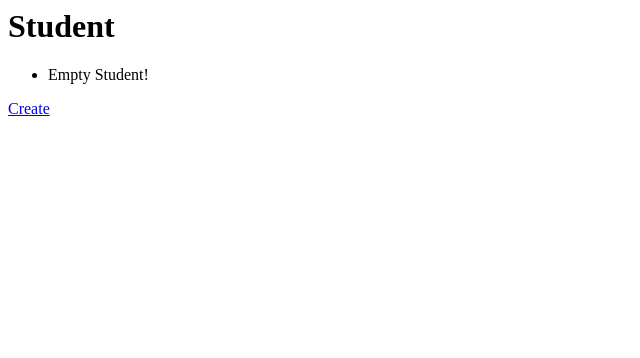
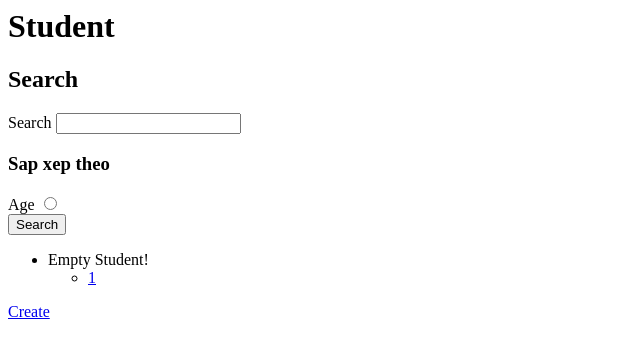
Before and after one commit to quocnv2/final-project, a Django app: page /student/ in a window 1280 px wide. Shown: the top 358 px of the page, without its empty margins (0-640 px from the left). Run offline with Django 4.2, Linux system fonts and the light colour scheme; data that the repository does not hold is empty.

Commit message:
update search

```diff
--- a/crud/templates/student.html
+++ b/crud/templates/student.html
@@ -1,5 +1,21 @@
 <h1>Student</h1>
 
+<h2>Search</h2>
+<form action="" method="get">
+    <div>
+        <label for="">Search</label>
+        <input type="text" name="search" value="{{ search|default:"" }}">
+    </div>
+    <div>
+        <h3>Sap xep theo</h3>
+        <label for="age_order_by">
+            Age
+            <input id="age_order_by" type="radio" value="age" name="order_by">
+        </label>
+
+    </div>
+    <button>Search</button>
+</form>
 <ul>
     {% for student in student_list  %}
     <li>
@@ -12,5 +28,17 @@
     {% empty %}
     <li>Empty Student!</li>
     {% endfor %}
+    <ul>
+        {% for page_num in page_object.paginator.page_range %}
+            <li>
+                <a href="{% url "show_list_student" %}?page={{ page_num }}">{{ page_num }}</a>
+            </li>
+        {% endfor %}
+        {% if page_object.has_next %}
+        <li>
+            <a href="{% url "show_list_student" %}?page={{ page_object.next_page_number }}">Next</a>
+        </li>
+        {% endif %}
+    </ul>
 </ul>
 <a href="{% url 'student_create'%}">Create</a>
--- a/crud/views.py
+++ b/crud/views.py
@@ -1,7 +1,8 @@
 from django.shortcuts import render, redirect
 from .models import Student
-from django.http import HttpResponse
 from .forms import StudentForm
+from django.core.paginator import Paginator
+from django.db.models import Q
 # Create your views here.
 
 
@@ -10,9 +11,21 @@ def homepage(request):
 
 
 def show_list_student(request):
+    search = request.GET.get('search', None)
+    order_by = request.GET.get('order_by', None)
+    page = request.GET.get('page', 1)
     student_list = Student.objects.all()
+    if search:
+        student_list = student_list.filter(Q(name__contains=search))
+    if order_by == "age":
+        student_list = student_list.order_by("age")
+    paginator = Paginator(student_list, 3)
+    page_object = paginator.page(page)
     return render(request, 'student.html', {
         "student_list": student_list,
+        "page_object": page_object,
+        "search": search,
+
     })
 
 
```
